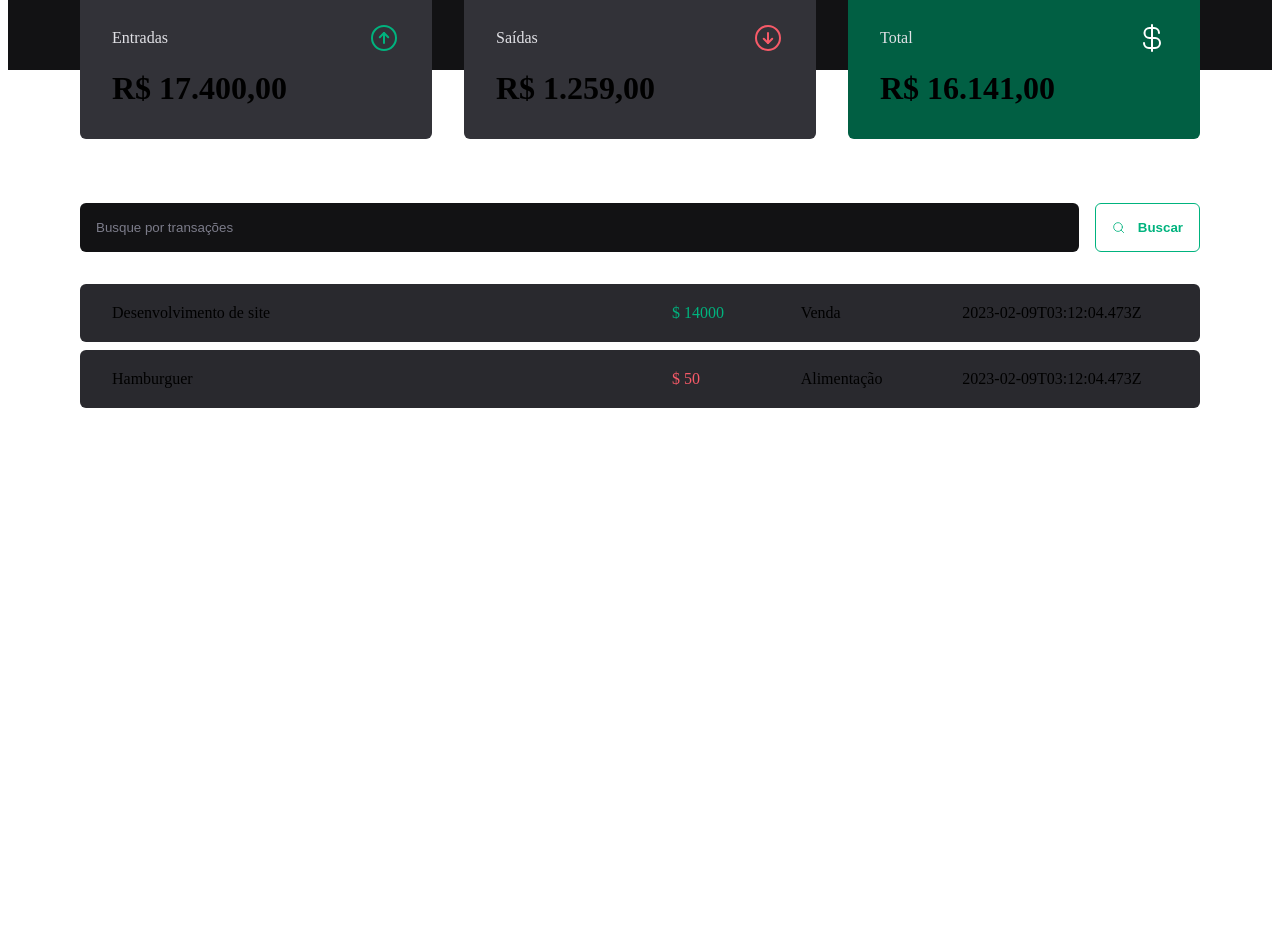
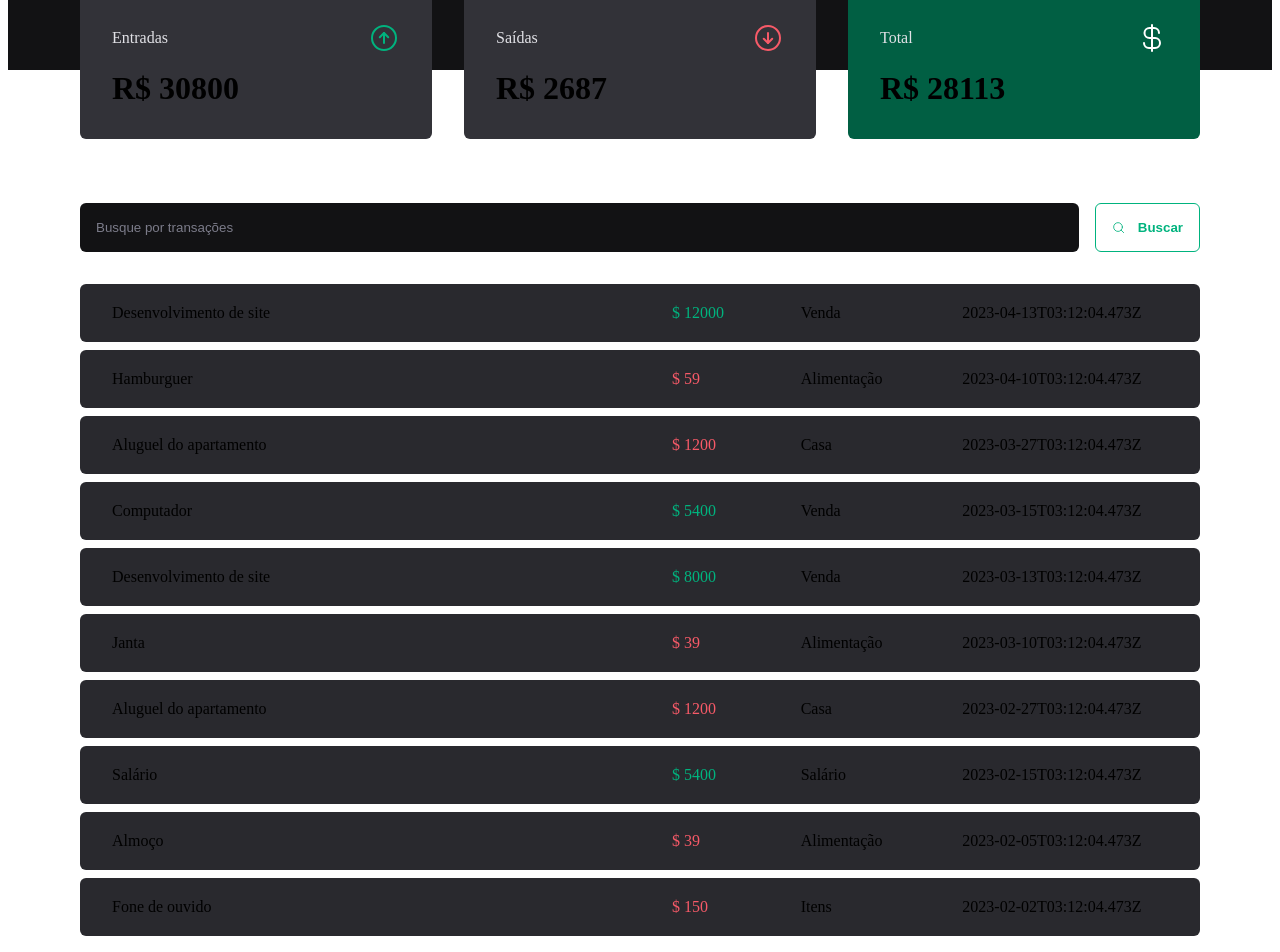
Before and after one commit to lucasroseti/ignite-reactjs-dtmoney, a React (Vite) app: page / in a window 1280 px wide. Shown: the part 148-1100 px from the top of the page. Before the commit the page ends 800 px from the top, so only its background shows below. Built offline with nearby package versions, Linux system fonts and the light colour scheme; data requests are answered from the project's data file.

Commit message:
Summary price calcalution
Reduce to calculate transactions price total, income and outcome

```diff
--- a/server.json
+++ b/server.json
@@ -5,16 +5,80 @@
       "description": "Desenvolvimento de site",
       "type": "income",
       "category": "Venda",
-      "price": 14000,
-      "createdAt": "2023-02-09T03:12:04.473Z"
+      "price": 12000,
+      "createdAt": "2023-04-13T03:12:04.473Z"
     },
     {
       "id": 2,
       "description": "Hamburguer",
       "type": "outcome",
       "category": "Alimentação",
-      "price": 50,
-      "createdAt": "2023-02-09T03:12:04.473Z"
+      "price": 59,
+      "createdAt": "2023-04-10T03:12:04.473Z"
+    },
+    {
+      "id": 3,
+      "description": "Aluguel do apartamento",
+      "type": "outcome",
+      "category": "Casa",
+      "price": 1200,
+      "createdAt": "2023-03-27T03:12:04.473Z"
+    },
+    {
+      "id": 4,
+      "description": "Computador",
+      "type": "income",
+      "category": "Venda",
+      "price": 5400,
+      "createdAt": "2023-03-15T03:12:04.473Z"
+    },
+    {
+      "id": 5,
+      "description": "Desenvolvimento de site",
+      "type": "income",
+      "category": "Venda",
+      "price": 8000,
+      "createdAt": "2023-03-13T03:12:04.473Z"
+    },
+    {
+      "id": 6,
+      "description": "Janta",
+      "type": "outcome",
+      "category": "Alimentação",
+      "price": 39,
+      "createdAt": "2023-03-10T03:12:04.473Z"
+    },
+    {
+      "id": 7,
+      "description": "Aluguel do apartamento",
+      "type": "outcome",
+      "category": "Casa",
+      "price": 1200,
+      "createdAt": "2023-02-27T03:12:04.473Z"
+    },
+    {
+      "id": 8,
+      "description": "Salário",
+      "type": "income",
+      "category": "Salário",
+      "price": 5400,
+      "createdAt": "2023-02-15T03:12:04.473Z"
+    },
+    {
+      "id": 9,
+      "description": "Almoço",
+      "type": "outcome",
+      "category": "Alimentação",
+      "price": 39,
+      "createdAt": "2023-02-05T03:12:04.473Z"
+    },
+    {
+      "id": 10,
+      "description": "Fone de ouvido",
+      "type": "outcome",
+      "category": "Itens",
+      "price": 150,
+      "createdAt": "2023-02-02T03:12:04.473Z"
     }
   ]
 }
--- a/src/components/Summary/index.tsx
+++ b/src/components/Summary/index.tsx
@@ -1,7 +1,32 @@
+import { useContext } from 'react'
 import { ArrowCircleDown, ArrowCircleUp, CurrencyDollar } from 'phosphor-react'
+
+import { TransactionsContext } from '../../contexts/TransactionsContext'
+
 import { SummaryCard, SummaryContainer } from './styles'
 
 export function Summary() {
+  const { transactions } = useContext(TransactionsContext)
+
+  const summary = transactions.reduce(
+    (acc, transaction) => {
+      if (transaction.type === 'income') {
+        acc.income += transaction.price
+        acc.total += transaction.price
+      } else {
+        acc.outcome += transaction.price
+        acc.total -= transaction.price
+      }
+
+      return acc
+    },
+    {
+      income: 0,
+      outcome: 0,
+      total: 0,
+    },
+  )
+
   return (
     <SummaryContainer>
       <SummaryCard>
@@ -10,7 +35,7 @@ export function Summary() {
           <ArrowCircleUp size={32} color="#00b37e" />
         </header>
 
-        <strong>R$ 17.400,00</strong>
+        <strong>R$ {summary.income}</strong>
       </SummaryCard>
 
       <SummaryCard>
@@ -19,7 +44,7 @@ export function Summary() {
           <ArrowCircleDown size={32} color="#f75a68" />
         </header>
 
-        <strong>R$ 1.259,00</strong>
+        <strong>R$ {summary.outcome}</strong>
       </SummaryCard>
 
       <SummaryCard variant="green">
@@ -28,7 +53,7 @@ export function Summary() {
           <CurrencyDollar size={32} color="#fff" />
         </header>
 
-        <strong>R$ 16.141,00</strong>
+        <strong>R$ {summary.total}</strong>
       </SummaryCard>
     </SummaryContainer>
   )
```
